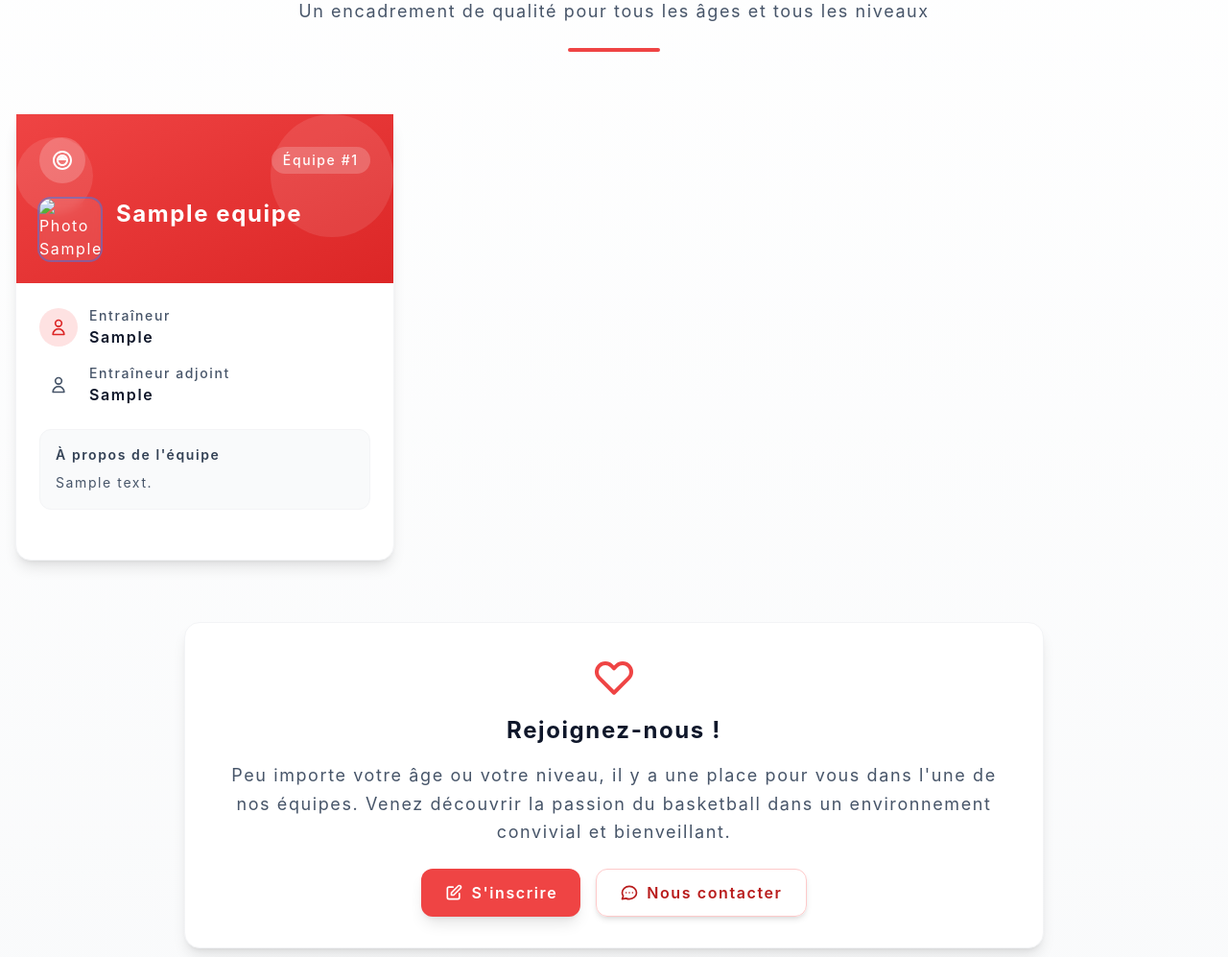
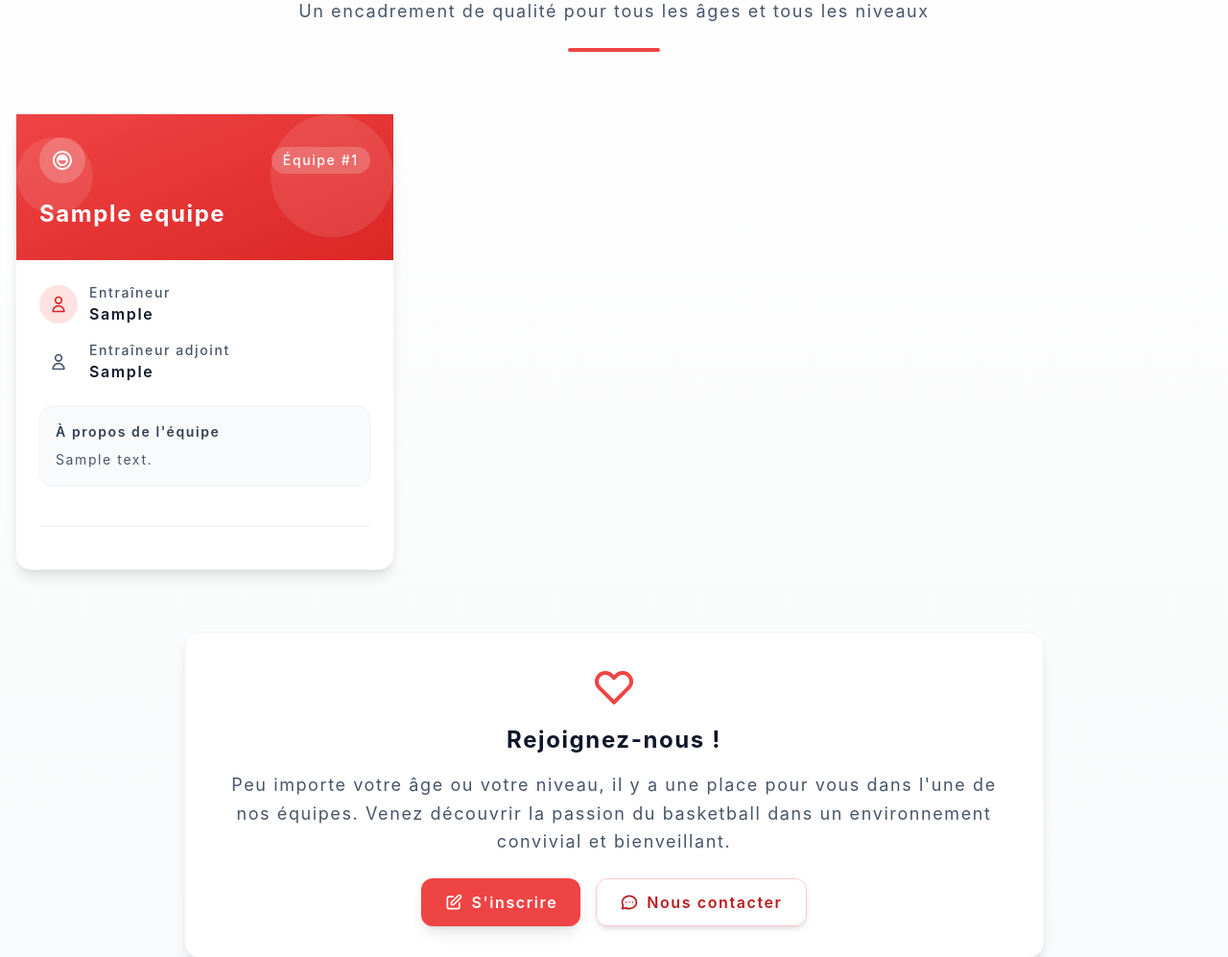
Before and after one commit to MatheisDsn/alloeubc_website, a Django app: page /lesequipes/ in a window 1280 px wide. Shown: the part 757-1754 px from the top of the page at 96% size. Run offline with Django 4.2, Linux system fonts and the light colour scheme; tables that the repository leaves empty hold one stand-in row (values such as "Sample post"); parts of the project's set-up code (start-up, migrations or seed data) failed here and were passed over; some libraries are stand-ins or nearby versions; some web fonts are replaced.

Commit message:
Simplify equipe card layout in equipes.html
Refactor HTML structure and improve readability.

```diff
--- a/alloeu_bc/mysite/index/templates/index/equipes.html
+++ b/alloeu_bc/mysite/index/templates/index/equipes.html
@@ -51,12 +51,10 @@
         <div class="bg-white rounded-2xl shadow-lg hover:shadow-2xl transition-all duration-300 border border-gray-100 hover:border-primary-200 transform hover:-translate-y-2 h-full flex flex-col">
 
           <!-- En-tête de la carte avec icône basket -->
+          <!-- Header classique (toujours) -->
           <div class="relative bg-gradient-to-br from-primary-500 to-primary-600 rounded-t-2xl p-6 text-white overflow-hidden">
-            <!-- Éléments décoratifs -->
             <div class="absolute top-0 right-0 w-32 h-32 bg-white/10 rounded-full -translate-y-16 translate-x-16"></div>
             <div class="absolute bottom-0 left-0 w-20 h-20 bg-white/10 rounded-full -translate-y-10 -translate-x-10"></div>
-
-            <!-- Icône basket -->
             <div class="relative z-10 flex items-center justify-between mb-4">
               <div class="w-12 h-12 bg-white/20 rounded-full flex items-center justify-center group-hover:scale-110 transition-transform duration-300">
                 <svg class="w-6 h-6 text-white" fill="currentColor" viewBox="0 0 24 24">
@@ -65,24 +63,9 @@
                   <path d="M12 8c-2.21 0-4 1.79-4 4h8c0-2.21-1.79-4-4-4z"/>
                 </svg>
               </div>
-
-              <!-- Badge catégorie -->
-              <div class="bg-white/20 backdrop-blur-sm px-3 py-1 rounded-full text-sm font-medium">
-                Équipe #{{ forloop.counter }}
-              </div>
+              <div class="bg-white/20 backdrop-blur-sm px-3 py-1 rounded-full text-sm font-medium">Équipe #{{ forloop.counter }}</div>
             </div>
-
-            <!-- Nom de l'équipe -->
-            <div class="flex items-start gap-4">
-              {% if equipe.photo %}
-              <div class="shrink-0 w-16 h-16 rounded-xl ring-2 ring-white/30 overflow-hidden bg-white/10 backdrop-blur-sm flex items-center justify-center">
-                <img src="{{ equipe.photo.url }}" alt="Photo {{ equipe.nom }}" class="w-full h-full object-cover" loading="lazy">
-              </div>
-              {% endif %}
-              <h3 class="text-2xl font-bold mb-2 group-hover:text-primary-100 transition-colors duration-200 font-primary">
-                {{ equipe.nom }}
-              </h3>
-            </div>
+            <h3 class="text-2xl font-bold mb-2 group-hover:text-primary-100 transition-colors duration-200 font-primary">{{ equipe.nom }}</h3>
           </div>
 
           <!-- Corps de la carte -->
@@ -131,8 +114,18 @@
             {% endif %}
           </div>
 
-          <!-- Pied de carte avec effet au survol -->
-          <div class="px-6 pb-6">
+          <!-- Grande photo en bas si présente -->
+          {% if equipe.photo %}
+          <div class="px-6">
+            <div class="mt-4 rounded-xl overflow-hidden border border-gray-100 group">
+              <div class="relative h-52 w-full">
+                <img src="{{ equipe.photo.url }}" alt="Photo {{ equipe.nom }}" class="absolute inset-0 w-full h-full object-cover transform group-hover:scale-105 transition-transform duration-700 ease-out" loading="lazy">
+                <div class="absolute inset-0 bg-gradient-to-t from-secondary-900/30 via-secondary-900/10 to-transparent mix-blend-multiply pointer-events-none"></div>
+              </div>
+            </div>
+          </div>
+          {% endif %}
+          <div class="px-6 pb-6 pt-4">
             <div class="h-1 w-full bg-gradient-to-r from-primary-500 to-secondary-500 rounded-full opacity-0 group-hover:opacity-100 transition-opacity duration-300"></div>
           </div>
         </div>
```
